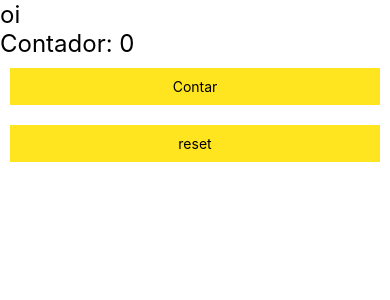
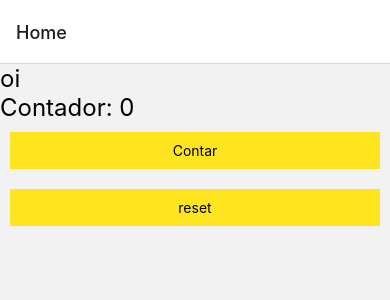
Before and after one commit to sth3r/Jour, a React Native app: screen /Home in a window 390 px wide. Shown: the top 300 px of the page. Built offline with nearby package versions, Linux system fonts and the light colour scheme.

Commit message:
screen stack funcionando

```diff
--- a/App.js
+++ b/App.js
@@ -1,47 +1,29 @@
-import React, { useEffect, useState } from 'react';
-import { StyleSheet, Text, View } from 'react-native';
-import Botao from './src/components/botao';
+// In App.js in a new project
 
-const Jour = () => {
-  const [contador, setContador] = useState(0);
+import * as React from 'react';
+import { View, Text } from 'react-native';
+import { NavigationContainer } from '@react-navigation/native';
+import { createNativeStackNavigator } from '@react-navigation/native-stack';
+import Home from './src/screens/Home';
 
-// 1. toda vez que a pagina for atualizada
-  useEffect(()=>{
-    console.log('componente montado');
-  },[]);
+function HomeScreen() {
+  return (
+    <View style={{ flex: 1, alignItems: 'center', justifyContent: 'center' }}>
+      <Text>Home Screen</Text>
+    </View>
+  );
+}
 
-// 2. toda vez que o componente for atualizado
-  useEffect(()=>{
-    console.log('fez update no componente');
-  });
+const Stack = createNativeStackNavigator();
 
-// 3.. toda vez que o componente contador for atualizado
-  useEffect(()=>{
-    console.log('fez update no componente contador');
-  },[contador]);
+function App() {
+  return (
+    <NavigationContainer>
+      <Stack.Navigator>
+        <Stack.Screen name="Home" component={Home} />
+      </Stack.Navigator>
+    </NavigationContainer>
+  );
+}
 
-  const contar = () => {
-    setContador(contador + 1);
-  };
-
-  const reset = ()=>{
-    setContador(0);
-  };
-
-  return (
-  <View>
-    <Text style={styles.texto}>oi</Text>
-    <Text style={styles.texto}>Contador: {contador}</Text>
-    <Botao texto="Contar" onClick={contar}/>
-    <Botao texto="reset" onClick={reset}/>
-  </View>
-  );
-};
-
-const styles = StyleSheet.create({
-  texto:{
-    fontSize:24,
-  },
-});
-
-export default Jour;
+export default App;
--- a/package.json
+++ b/package.json
@@ -10,8 +10,12 @@
     "test": "jest"
   },
   "dependencies": {
+    "@react-navigation/native": "^6.1.18",
+    "@react-navigation/native-stack": "^6.11.0",
     "react": "18.3.1",
-    "react-native": "0.75.2"
+    "react-native": "0.75.2",
+    "react-native-safe-area-context": "^4.10.9",
+    "react-native-screens": "^3.34.0"
   },
   "devDependencies": {
     "@babel/core": "^7.20.0",
--- /dev/null
+++ b/src/screens/Home.js
@@ -0,0 +1,47 @@
+import React, { useEffect, useState } from 'react';
+import { StyleSheet, Text, View } from 'react-native';
+import Botao from '../components/botao';
+
+const Home = () => {
+  const [contador, setContador] = useState(0);
+
+// 1. toda vez que a pagina for atualizada
+  useEffect(()=>{
+    console.log('componente montado');
+  },[]);
+
+// 2. toda vez que o componente for atualizado
+  useEffect(()=>{
+    console.log('fez update no componente');
+  });
+
+// 3.. toda vez que o componente contador for atualizado
+  useEffect(()=>{
+    console.log('fez update no componente contador');
+  },[contador]);
+
+  const contar = () => {
+    setContador(contador + 1);
+  };
+
+  const reset = ()=>{
+    setContador(0);
+  };
+
+  return (
+  <View>
+    <Text style={styles.texto}>oi</Text>
+    <Text style={styles.texto}>Contador: {contador}</Text>
+    <Botao texto="Contar" onClick={contar}/>
+    <Botao texto="reset" onClick={reset}/>
+  </View>
+  );
+};
+
+const styles = StyleSheet.create({
+  texto:{
+    fontSize:24,
+  },
+});
+
+export default Home;
```
Also changed, not shown: 2 other files (tests, documents, lock files or other folders).
